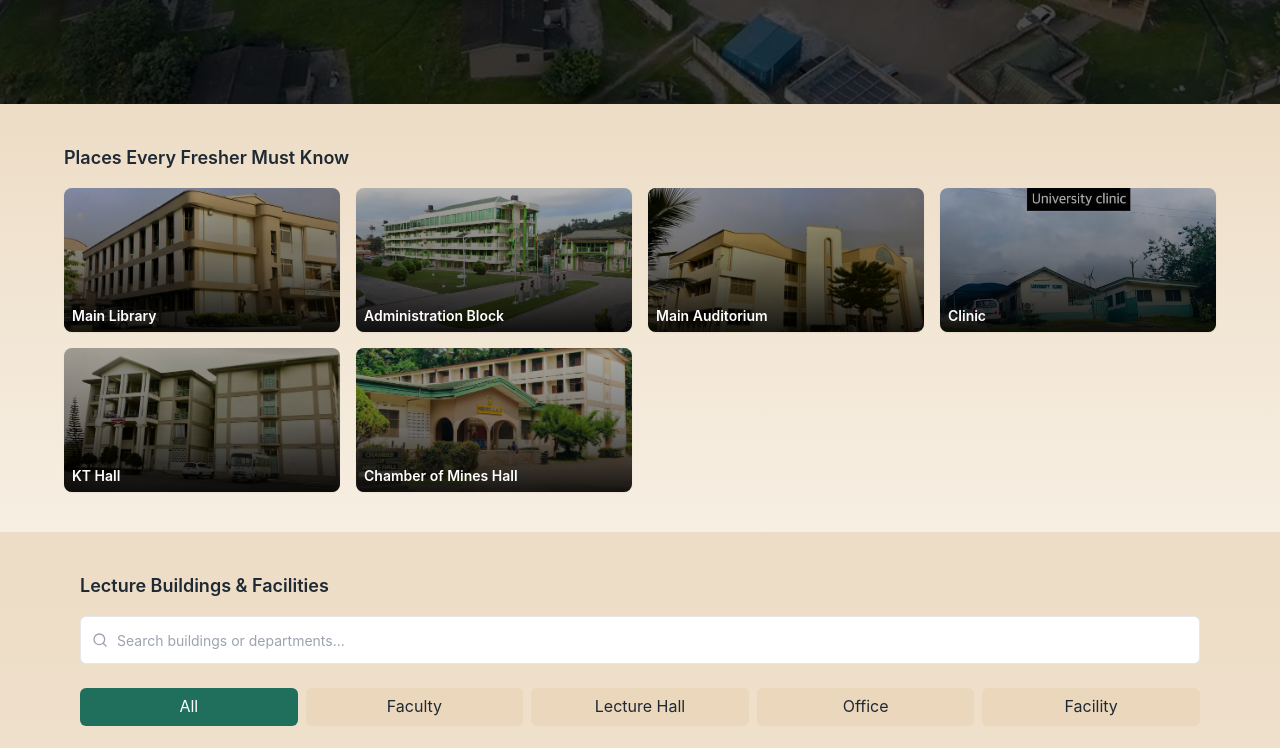
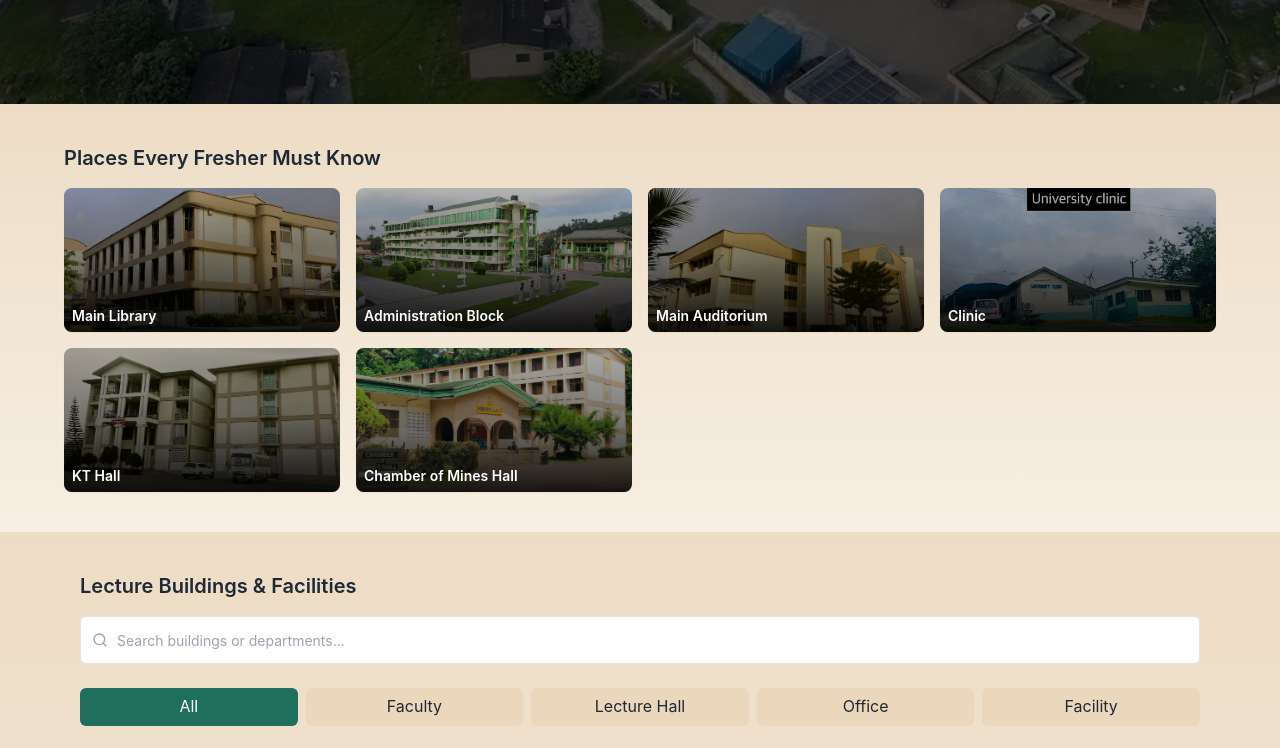
Before and after one commit to wireduuu/CampusGuide, a React (Vite) app: page / in a window 1280 px wide. Shown: the part 697-1445 px from the top of the page. Built offline with nearby package versions, Linux system fonts and the light colour scheme.

Commit message:
update section gradient direction

```diff
--- a/src/components/sections/BuildingsGrid.tsx
+++ b/src/components/sections/BuildingsGrid.tsx
@@ -36,7 +36,7 @@ const BuildingsGrid = () => {
   return (
     <section id="buildings" className="mx-auto scroll-mt-20 bg-gradient-to-t from-background to-accent/30">
       <div className="max-w-6xl mx-auto px-4 pt-10 pb-20">
-        <h2 className="text-lg font-semibold mb-4">Lecture Buildings & Facilities</h2>
+        <h2 className="section-title font-semibold mb-4">Lecture Buildings & Facilities</h2>
 
         <div className="mb-6">
           <SearchInput value={searchQuery} onChange={setSearchQuery} />
--- a/src/components/sections/CategoriesSection.tsx
+++ b/src/components/sections/CategoriesSection.tsx
@@ -9,7 +9,7 @@ const CategoriesSection = () => {
   return (
     <section id="categories" className="scroll-mt-20 px-4 py-10 bg-gradient-to-b from-background to-accent/30">
       <div className="max-w-6xl mx-auto">
-        <h2 className="text-lg font-semibold mb-4">
+        <h2 className="section-title font-semibold mb-4">
           Browse by Category
         </h2>
 
--- a/src/components/sections/EssentialsSection.tsx
+++ b/src/components/sections/EssentialsSection.tsx
@@ -15,7 +15,7 @@ const EssentialsSection = () => {
   return (
     <section id="essentials" className="scroll-mt-20 px-4 py-10 bg-gradient-to-b from-accent/30 to-background">
        <div className="max-w-6xl mx-auto">
-        <h2 className="text-lg font-semibold mb-4">
+        <h2 className="section-title font-semibold mb-4">
           Places Every Fresher Must Know
         </h2>
 
--- a/src/index.css
+++ b/src/index.css
@@ -116,7 +116,7 @@
   } */
 
   .section-title {
-    @apply text-lg font-semibold mb-4;
+    @apply text-xl font-semibold mb-4;
   }
 
   .card-hover {
```
